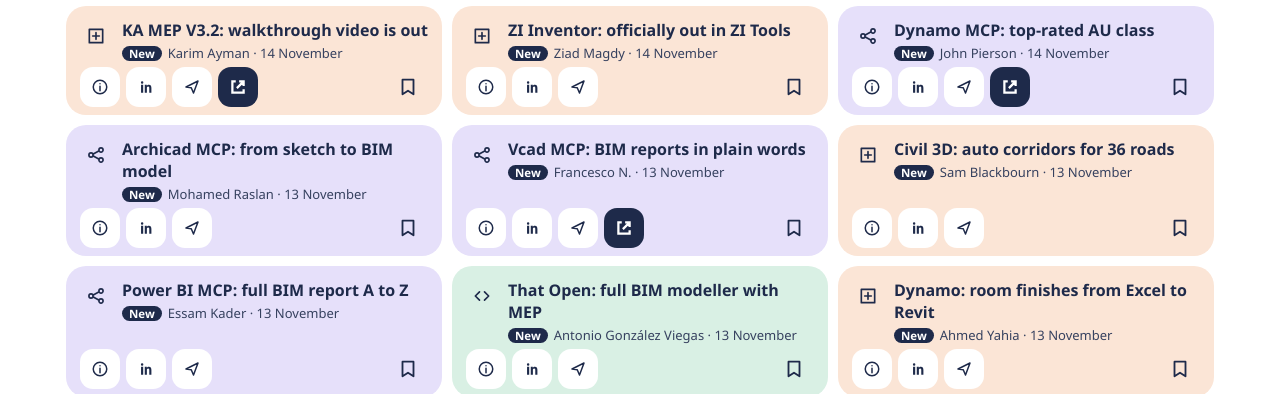
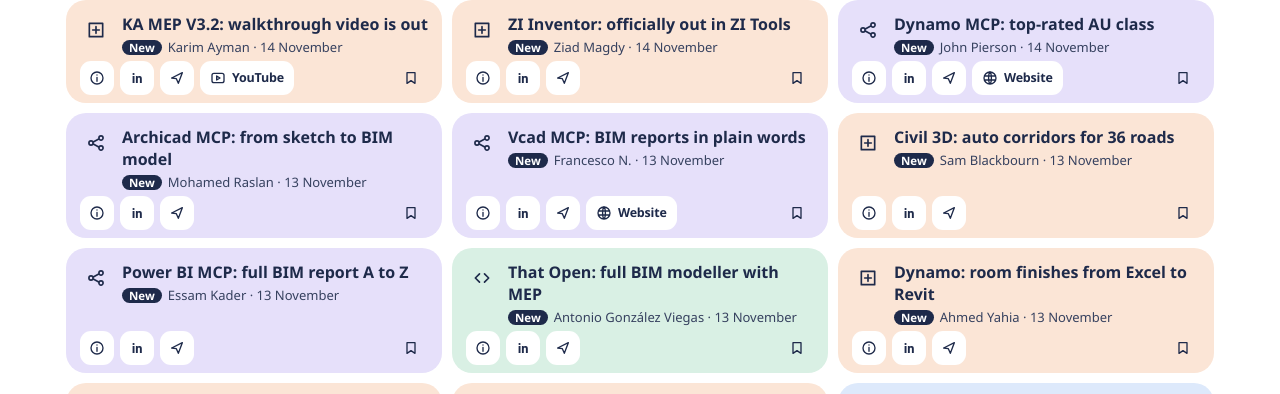
Before and after one commit to Mohamed-Elmasri/RadioBIM, a plain HTML site: page site/index.html in a window 1280 px wide. Shown: the part 341-735 px from the top of the page. Drawn offline with Linux system fonts and the light colour scheme; a web font is replaced by a local one.

Commit message:
Site: tool buttons by destination, link-type chips, reset button, A/ع icon, compact card buttons
Co-Authored-By: Claude Opus 5.5 <noreply@anthropic.com>
Claude-Session: https://claude.ai/code/session_017HQWjPdsKD8L1VWuYtqaon

```diff
--- a/site/index.html
+++ b/site/index.html
@@ -79,6 +79,12 @@ a.ib{text-decoration:none}
 .lbar{display:flex;justify-content:space-between;align-items:center;direction:ltr;margin:4px 0 10px}
 .xall{height:32px;padding:0 10px;border-radius:10px;border:0;background:var(--chip);color:var(--fg);display:inline-flex;align-items:center;gap:6px;font:inherit;font-size:12.5px;font-weight:700;cursor:pointer}
 .fgrp{display:flex;gap:14px}
+.xgrp{display:flex;gap:8px}
+.dbar{display:flex;flex-wrap:wrap;gap:8px;margin:-2px 0 12px}
+.lbar .ib.nw.dchip,.dbar .ib.nw{height:32px;border-radius:10px;padding:0 6px 0 9px;gap:6px;font-size:12.5px;cursor:pointer}
+.dbar .ib svg{width:16px;height:16px}
+.dbar .ib .cin{min-width:20px;height:20px;padding:0 5px;border-radius:6px;font-size:11px}
+#bLang svg{width:24px;height:24px}
 .ib.nw{width:auto;padding:0 8px 0 12px;gap:7px;font-size:14px;cursor:pointer}
 .lbar .ib.nw{height:32px;border-radius:10px;padding:0 6px 0 10px;gap:6px;font-size:12.5px}
 .lbar .ib.nw svg{width:16px;height:16px}
@@ -99,7 +105,13 @@ html[dir="rtl"] .card h3,html[dir="rtl"] .more p{text-align:right}html[dir="ltr"
 .grp{display:flex;align-items:center;gap:6px;direction:ltr}
 .ab{flex:none;width:46px;height:46px;border-radius:16px;border:0;background:#FFFFFF;color:var(--ink);display:inline-flex;align-items:center;justify-content:center;text-decoration:none}
 .ab svg{width:20px;height:20px}
-.ab.tool,.ab.done,.ab[aria-expanded="true"]{background:var(--ink);color:#FFFFFF}
+.ab.tool{width:auto;padding:0 12px;gap:6px;max-width:150px}
+.ab .dn{font-size:13px;font-weight:700;letter-spacing:-.2px}
+.ab.tool{flex:0 1 auto;min-width:0}
+.acts .grp{min-width:0}
+.ab .dn{overflow:hidden;text-overflow:ellipsis;white-space:nowrap;min-width:0}
+@media (max-width:400px){.acts,.acts .grp{gap:5px}.acts .ab{width:40px;height:40px;border-radius:13px}.acts .ab.tool{width:auto;padding:0 9px;gap:4px}.ab .dn{font-size:12.5px}}
+.ab.done,.ab[aria-expanded="true"]{background:var(--ink);color:#FFFFFF}
 .ab.save{margin-inline-start:auto;background:none}
 .ab.save svg{width:22px;height:22px}
 .more{padding:2px 0 8px;display:flex;flex-direction:column;gap:8px}
@@ -116,7 +128,7 @@ html[dir="rtl"] .tags{justify-content:flex-end}
 [data-theme="dark"] .card .by{color:#9AA3B2}
 [data-theme="dark"] .card .by b{background:var(--ac);color:#161A22}
 [data-theme="dark"] .ab,[data-theme="dark"] .tags button{background:#2B313D;color:#DDE2EA}
-[data-theme="dark"] .ab.tool,[data-theme="dark"] .ab.done,[data-theme="dark"] .ab[aria-expanded="true"]{background:var(--ac);color:#161A22}
+[data-theme="dark"] .ab.done,[data-theme="dark"] .ab[aria-expanded="true"]{background:var(--ac);color:#161A22}
 [data-theme="dark"] .ab.save{background:none}
 [data-theme="dark"] .more p{color:#C3CAD6}
 .tagsel{display:flex;flex-wrap:wrap;align-items:center;gap:4px;margin-bottom:8px;padding:4px 6px;border-radius:12px;background:var(--chip)}
@@ -139,6 +151,11 @@ footer a{color:var(--brand);font-weight:700}
 @media (max-width:440px){header{gap:4px}.ib{width:36px;height:36px;border-radius:12px}.ib svg{width:19px;height:19px}.brand b{font-size:18px}.brand{gap:5px}.sep{margin:0 1px}}
 @media (max-width:389px){header{gap:3px}.ib{width:33px;height:33px;border-radius:11px}.ib svg{width:18px;height:18px}.brand b{font-size:17px}.sep{margin:0}}
 @media (max-width:339px){.ib{width:30px;height:30px}.brand b{font-size:19px}}
+
+.acts .ab{width:38px;height:38px;border-radius:12px}.acts .ab svg{width:18px;height:18px}.acts .ab.tool{width:auto;padding:0 11px}
+@media (min-width:560px){.acts .ab{width:34px;height:34px;border-radius:11px}.acts .ab svg{width:16px;height:16px}.acts .ab.tool{padding:0 10px}.ab .dn{font-size:12.5px}}
+@media (max-width:400px){.acts .ab{width:36px;height:36px;border-radius:11px}.acts .ab.tool{width:auto;padding:0 9px;gap:4px}.ab .dn{font-size:12.5px}}
+@media (hover:hover){.ab.tool:hover{background:var(--ink);color:#FFFFFF}[data-theme="dark"] .ab.tool:hover{background:var(--ac);color:#161A22}}
 </style>
 </head>
 <body>
@@ -165,6 +182,7 @@ footer a{color:var(--brand);font-weight:700}
 const P=d=>`<svg viewBox="0 0 24 24" fill="none" stroke="currentColor" stroke-width="2" stroke-linejoin="round" stroke-linecap="round" aria-hidden="true"><path d="${d}"/></svg>`;
 const IC={
  expand:'M7 9l5-5 5 5M7 15l5 5 5-5',
+ reset:'M4 5v5h5M5.3 15a7.5 7.5 0 1 0 1.6-7.8L4 10',
  collapse:'M7 4l5 5 5-5M7 20l5-5 5 5',
  guide:'M12 21a9 9 0 1 0 0-18 9 9 0 0 0 0 18zM9.5 9.2a2.6 2.6 0 0 1 5 .9c0 1.8-2.5 2.3-2.5 3.9M12 17h.01',
  all:'M4 4h7v7H4zM13 4h7v7h-7zM4 13h7v7H4zM13 13h7v7h-7z',
@@ -187,6 +205,24 @@ const IC={
  x:'M6 6l12 12M18 6L6 18',
  info:'M12 11v6M12 7.5v.01M21 12a9 9 0 1 1-18 0 9 9 0 0 1 18 0z'
 };
+const DEST=[
+ [/github\.com|gitlab\.com/,'GitHub','M8 7l-5 5 5 5M16 7l5 5-5 5M14 4l-4 16'],
+ [/youtube\.com|youtu\.be/,'YouTube','M3 8a3 3 0 0 1 3-3h12a3 3 0 0 1 3 3v8a3 3 0 0 1-3 3H6a3 3 0 0 1-3-3zM10 9l5 3-5 3z'],
+ [/drive\.google|docs\.google|dropbox|onedrive|sharepoint/,'Drive','M3 7a2 2 0 0 1 2-2h4l2 2h8a2 2 0 0 1 2 2v8a2 2 0 0 1-2 2H5a2 2 0 0 1-2-2z'],
+ [/forms\.gle|forms\.office|typeform|\/forms\//,'Form','M9 3h6v3H9zM7 4H5v17h14V4h-2M8 11h8M8 15h5'],
+ [/marketplace|apps\.autodesk|appsource|store\.|payhip|gumroad|shop|kickstarter/,'Store','M5 8h14l-1 12H6zM9 8V6a3 3 0 0 1 6 0v2'],
+ [/udemy|coursera|course|academy|learn/,'Course','M2 9l10-5 10 5-10 5zM6 11v5c3.5 2.5 8.5 2.5 12 0v-5'],
+];
+const LBL={'GitHub':0,'YouTube':1,'Drive':2,'التسجيل':3,'App Store':4,'الشراء':4,'Udemy':5};
+const WEB='M12 3a9 9 0 1 0 0 18 9 9 0 0 0 0-18zM3.5 9h17M3.5 15h17M12 3c2.8 3 2.8 15 0 18M12 3c-2.8 3-2.8 15 0 18';
+const DLBL={ar:{Form:'استمارة',Store:'المتجر',Course:'الكورس',web:'الموقع'},en:{Form:'Form',Store:'Store',Course:'Course',web:'Website'}};
+const DKEYS=['GitHub','YouTube','Drive','Store','Form','Course','web'];
+function dkey(i){const n=dest(i).n; return DKEYS.includes(n)?n:'web';}
+function dIcon(k){const d=DEST.find(x=>x[1]===k); return d?d[2]:WEB;}
+function dLabel(d){const m=DLBL[lang]; return m[d.n]||(/^(YouTube|GitHub|Drive)$/.test(d.n)?d.n:m.web);}
+function dest(i){let h='';try{h=new URL(i.link).hostname.replace(/^www\./,'')}catch(e){}
+ if(!/lnkd\.in|shorturl|bit\.ly/.test(h)){const d=DEST.find(x=>x[0].test(i.link)); if(d) return {n:d[1],ic:d[2]}; return {n:h,ic:WEB};}
+ const k=LBL[i.linkLabel]; if(k!=null) return {n:DEST[k][1],ic:DEST[k][2]}; return {n:'',ic:WEB};}
 const GO='<svg viewBox="0 0 16 16" fill="none" stroke="currentColor" stroke-width="2" aria-hidden="true"><path d="M6 3H3v10h10v-3M9 3h4v4M13 3 7 9"/></svg>';
 const LI='<svg viewBox="0 0 16 16" fill="currentColor" aria-hidden="true"><path d="M3.6 5.9h1.9V13H3.6zM4.55 2.9a1.1 1.1 0 1 1 0 2.2 1.1 1.1 0 0 1 0-2.2zM6.9 5.9h1.8v1h.03c.25-.48.87-.98 1.8-.98 1.92 0 2.27 1.26 2.27 2.9V13h-1.9V9.2c0-.7-.01-1.6-.98-1.6-.98 0-1.13.77-1.13 1.55V13H6.9z"/></svg>';
 const BG={all:'#EEF1F8',ai:'#DDE9FB',mcp:'#E6E0FA',addins:'#FBE5D6',opensource:'#D9F0E4',courses:'#FBEFC9',ideas:'#F8DDEA',tools:'#E4EDCB'};
@@ -198,12 +234,12 @@ const SEC={
  en:{all:'All',ai:'AI',mcp:'MCP',addins:'Add-ins',opensource:'Open Source',courses:'Courses',ideas:'Ideas',tools:'Tools'}
 };
 const STR={
- ar:{search:'بحث',expandAll:'افتح الكل',collapseAll:'اقفل الكل',guide:'إزاي تستخدم الموقع',hint:'أداة، شخص، أو كلمة',saved:'المحفوظ',tagsT:'التاجز المختارة',clearTags:'امسح التاجز',removeTag:'شيل التاج',matchN:'مطابق',links:'البوستات اللي فيها لينك أداة',withLink:'فيها لينك أداة',switchTo:'Switch to English',other:'EN',dark:'الوضع الغامق',light:'الوضع الفاتح',openTool:'افتح الأداة',openPost:'افتح البوست على LinkedIn',share:'ابعته لزميل',copied:'اللينك اتنسخ',info:'اعرض الوصف',save:'احفظ البوست',unsave:'شيله من المحفوظ',isNew:'جديد',newN:'جديد',savedN:'محفوظ',updated:'آخر تحديث',posts:'بوست',noSaved:'لسه ماحفظتش حاجة. دوس على علامة الحفظ في أي بوست.',noMatch:'مفيش بوستات مطابقة.',more:'اعرض أكتر',left:'باقي',err:'ملف البيانات مش موجود أو فيه خطأ.',note:'المصدر: بوستات LinkedIn. التاريخ تقريبي حسب عمر البوست وقت المسح.'},
- en:{search:'Search',expandAll:'Expand all',collapseAll:'Collapse all',guide:'How to use RadioBIM',hint:'Tool, person or keyword',saved:'Saved',tagsT:'Selected tags',clearTags:'Clear tags',removeTag:'Remove tag',matchN:'matching',links:'Posts with a tool link',withLink:'with a tool link',switchTo:'التحويل للعربي',other:'ع',dark:'Dark mode',light:'Light mode',openTool:'Open the tool',openPost:'Open the post on LinkedIn',share:'Send to a colleague',copied:'Link copied',info:'Show description',save:'Save post',unsave:'Remove from saved',isNew:'New',newN:'new',savedN:'saved',updated:'Updated',posts:'posts',noSaved:'Nothing saved yet. Tap the bookmark on any post.',noMatch:'No posts match.',more:'Show more',left:'left',err:'The data file is missing or broken.',note:'Source: LinkedIn posts. Dates are approximate, based on post age at scan time.'}
+ ar:{search:'بحث',expandAll:'افتح الكل',reset:'إعادة ضبط',collapseAll:'اقفل الكل',guide:'إزاي تستخدم الموقع',hint:'أداة، شخص، أو كلمة',saved:'المحفوظ',tagsT:'التاجز المختارة',clearTags:'امسح التاجز',removeTag:'شيل التاج',matchN:'مطابق',links:'البوستات اللي فيها لينك أداة',withLink:'فيها لينك أداة',switchTo:'Switch to English',other:'EN',dark:'الوضع الغامق',light:'الوضع الفاتح',openTool:'افتح الأداة',openPost:'افتح البوست على LinkedIn',share:'ابعته لزميل',copied:'اللينك اتنسخ',info:'اعرض الوصف',save:'احفظ البوست',unsave:'شيله من المحفوظ',isNew:'جديد',newN:'جديد',savedN:'محفوظ',updated:'آخر تحديث',posts:'بوست',noSaved:'لسه ماحفظتش حاجة. دوس على علامة الحفظ في أي بوست.',noMatch:'مفيش بوستات مطابقة.',more:'اعرض أكتر',left:'باقي',err:'ملف البيانات مش موجود أو فيه خطأ.',note:'المصدر: بوستات LinkedIn. التاريخ تقريبي حسب عمر البوست وقت المسح.'},
+ en:{search:'Search',expandAll:'Expand all',reset:'Reset',collapseAll:'Collapse all',guide:'How to use RadioBIM',hint:'Tool, person or keyword',saved:'Saved',tagsT:'Selected tags',clearTags:'Clear tags',removeTag:'Remove tag',matchN:'matching',links:'Posts with a tool link',withLink:'with a tool link',switchTo:'التحويل للعربي',other:'ع',dark:'Dark mode',light:'Light mode',openTool:'Open the tool',openPost:'Open the post on LinkedIn',share:'Send to a colleague',copied:'Link copied',info:'Show description',save:'Save post',unsave:'Remove from saved',isNew:'New',newN:'new',savedN:'saved',updated:'Updated',posts:'posts',noSaved:'Nothing saved yet. Tap the bookmark on any post.',noMatch:'No posts match.',more:'Show more',left:'left',err:'The data file is missing or broken.',note:'Source: LinkedIn posts. Dates are approximate, based on post age at scan time.'}
 };
 const H=document.documentElement, $=id=>document.getElementById(id);
 const esc=s=>String(s??'').replace(/[&<>"]/g,c=>({'&':'&amp;','<':'&lt;','>':'&gt;','"':'&quot;'}[c]));
-let DATA=null, lang=H.lang==='ar'?'ar':'en', sec='all', onlySaved=false, onlyLink=false, onlyNew=false, searching=false, q='', limit=30;
+let DATA=null, lang=H.lang==='ar'?'ar':'en', sec='all', onlySaved=false, onlyLink=false, onlyNew=false, linkType='', searching=false, q='', limit=30;
 let saved=new Set(); try{saved=new Set(JSON.parse(store.get('rbSaved')||'[]'))}catch(e){}
 const open=new Set(), tagsOn=new Set();
 const tagOk=i=>{if(!tagsOn.size) return true; const tg=i.tags||[]; for(const x of tagsOn) if(!tg.includes(x)) return false; return true;}; let copiedId=null, copiedT=0;
@@ -217,7 +253,7 @@ function chrome(){
   $('bSearch').innerHTML=P(IC.search); $('bGuide').innerHTML=P(IC.guide); $('bGuide').setAttribute('aria-label',s.guide); $('bGuide').title=s.guide; $('bGuide').href=(/radiobim\.com$/.test(location.hostname)||location.hostname==='localhost'?'guide.html':'https://radiobim.com/guide.html')+'?lang='+lang; $('bGuide').target=/radiobim\.com$/.test(location.hostname)||location.hostname==='localhost'?'_self':'_blank'; $('bSearch').setAttribute('aria-label',s.search); $('bSearch').title=s.search; $('bSearch').setAttribute('aria-pressed',searching);
   $('bSaved').innerHTML=P(IC.mark).replace('fill="none"',`fill="${onlySaved?'currentColor':'none'}"`)+(saved.size?`<em class="cnt">${saved.size}</em>`:'');
   $('bSaved').setAttribute('aria-label',s.saved+': '+saved.size); $('bSaved').title=s.saved; $('bSaved').setAttribute('aria-pressed',onlySaved);
-  $('bLang').innerHTML=P(IC.globe); $('bLang').setAttribute('aria-label',s.switchTo); $('bLang').title=s.switchTo;
+  $('bLang').innerHTML='<svg viewBox="0 0 24 24" aria-hidden="true"><rect x="1.5" y="1.5" width="13" height="13" rx="3.2" fill="currentColor"/><text x="8" y="11.6" text-anchor="middle" font-size="9.5" font-weight="800" font-family="inherit" fill="var(--chip)">A</text><rect x="9.5" y="9.5" width="13" height="13" rx="3.2" fill="currentColor" stroke="var(--chip)" stroke-width="1.6"/><text x="16" y="19.6" text-anchor="middle" font-size="10" font-weight="800" font-family="inherit" fill="var(--chip)">ع</text></svg>'; $('bLang').setAttribute('aria-label',s.switchTo); $('bLang').title=s.switchTo;
   $('bTheme').innerHTML=P(dark?IC.sun:IC.moon); $('bTheme').setAttribute('aria-label',dark?s.light:s.dark); $('bTheme').title=dark?s.light:s.dark; $('bTheme').setAttribute('aria-pressed',dark);
   const row=$('searchRow'); row.hidden=!searching;
   if(searching&&!row.firstChild){row.innerHTML=P(IC.search)+'<input type="search" id="q">'; $('q').addEventListener('input',e=>{q=e.target.value; limit=30; tiles(); render();});}
@@ -228,6 +264,7 @@ function match(i){
   if(onlySaved&&!saved.has(i.id)) return false;
   if(onlyLink&&!i.link) return false;
   if(onlyNew&&!isNew(i)) return false;
+  if(linkType&&(!i.link||dkey(i)!==linkType)) return false;
   if(!tagOk(i)) return false;
   const k=q.trim().toLowerCase(); if(!k) return true;
   return [i.title,i.desc,i.title_en,i.desc_en,i.a,(i.tags||[]).join(' ')].join(' ').toLowerCase().includes(k);
@@ -236,7 +273,7 @@ function tiles(){
   const s=L(), ids=['all'].concat(DATA.sections.map(x=>x.id));
   $('tiles').innerHTML=ids.map(id=>{
     const inSec=DATA.items.filter(i=>id==='all'||i.c===id);
-    const tot=inSec.filter(i=>(!onlySaved||saved.has(i.id))&&(!onlyLink||i.link)&&(!onlyNew||isNew(i))&&tagOk(i)).length, n=inSec.filter(isNew).length;
+    const tot=inSec.filter(i=>(!onlySaved||saved.has(i.id))&&(!onlyLink||i.link)&&(!onlyNew||isNew(i))&&(!linkType||(i.link&&dkey(i)===linkType))&&tagOk(i)).length, n=inSec.filter(isNew).length;
     const name=SEC[lang][id]||id;
     return `<button type="button" class="tile" data-s="${esc(id)}" aria-pressed="${sec===id}" aria-label="${esc(name)}, ${tot} ${s.posts}${n?`, ${n} ${s.newN}`:''}" style="${VARS(id)}">${P(IC[id]||IC.all)}<span class="nm"><b>${esc(name)}</b><small>${tot}</small></span>${n?`<em>${n}</em>`:''}</button>`;
   }).join('');
@@ -251,7 +288,7 @@ function card(i){
    <button type="button" class="ab" data-info="${esc(i.id)}" aria-expanded="${op}" aria-label="${s.info}" title="${s.info}">${P(IC.info)}</button>
    <a class="ab" href="${esc(i.url)}" target="_blank" rel="noopener" aria-label="${s.openPost}" title="${s.openPost}">${LI}</a>
    <button type="button" class="ab${cp?' done':''}" data-share="${esc(i.id)}" aria-label="${cp?s.copied:s.share}" title="${cp?s.copied:s.share}">${P(cp?IC.check:IC.share)}</button>
-   ${i.link?`<a class="ab tool" href="${esc(i.link)}" target="_blank" rel="noopener" aria-label="${s.openTool}" title="${s.openTool}${i.linkLabel?': '+esc(i.linkLabel):''}">${GO}</a>`:''}
+   ${i.link?(()=>{const d=dest(i);return `<a class="ab tool" href="${esc(i.link)}" target="_blank" rel="noopener" aria-label="${s.openTool}${d.n?': '+esc(d.n):''}" title="${s.openTool}${d.n?': '+esc(d.n):''}">${P(d.ic)}<span class="dn">${esc(dLabel(d))}</span></a>`})():''}
    </span>
    <button type="button" class="ab save" data-save="${esc(i.id)}" aria-pressed="${sv}" aria-label="${sv?s.unsave:s.save}" title="${sv?s.unsave:s.save}">${P(IC.mark).replace('fill="none"',`fill="${sv?'currentColor':'none'}"`)}</button>
   </div>
@@ -272,11 +309,15 @@ window.addEventListener('load',()=>eqRows());
 function render(){
   const s=L();
   const list=DATA.items.filter(i=>(sec==='all'||i.c===sec)&&match(i)).sort((a,b)=>String(b.date).localeCompare(String(a.date))||String(b.added).localeCompare(String(a.added)));
-  const nN=DATA.items.filter(isNew).length, lN=DATA.items.filter(i=>i.link).length, nb=`<div class="fgrp" dir="${lang==='ar'?'rtl':'ltr'}">${nN?`<button type="button" class="ib nw" id="bNew" aria-pressed="${onlyNew}" title="${lang==='ar'?'اعرض الجديد بس':'Show new posts only'}">${s.isNew}<em class="cin">${nN}</em></button>`:''}<button type="button" class="ib nw" id="bLink" aria-pressed="${onlyLink}" aria-label="${s.links}: ${lN}" title="${s.links}">${P(IC.link)}<em class="cin">${lN}</em></button></div>`;
-  if(!list.length){$('out').innerHTML=`<div class="lbar">${lang==='ar'?'<span></span>':nb}${lang==='ar'?nb:''}</div><p class="empty">${onlySaved&&!saved.size?s.noSaved:s.noMatch}</p>`; return;}
+  const inS=i=>sec==='all'||i.c===sec, cnt=(f,set)=>{const sv=[onlyNew,onlyLink,linkType]; set(); const n=DATA.items.filter(i=>inS(i)&&match(i)&&f(i)).length; [onlyNew,onlyLink,linkType]=sv; return n;};
+  const nN=cnt(isNew,()=>{onlyNew=false}), lN=cnt(i=>i.link,()=>{onlyLink=false;linkType=''}), nb=`<div class="fgrp" dir="${lang==='ar'?'rtl':'ltr'}">${DATA.items.some(isNew)?`<button type="button" class="ib nw" id="bNew" aria-pressed="${onlyNew}" title="${lang==='ar'?'اعرض الجديد بس':'Show new posts only'}">${s.isNew}<em class="cin">${nN}</em></button>`:''}<button type="button" class="ib nw" id="bLink" aria-pressed="${onlyLink}" aria-label="${s.links}: ${lN}" title="${s.links}">${P(IC.link)}<em class="cin">${lN}</em></button></div>`;
+  const dc={}; if(onlyLink){const lt=linkType; linkType=''; DATA.items.forEach(i=>{if(i.link&&inS(i)&&match(i)){const k=dkey(i); dc[k]=(dc[k]||0)+1;}}); linkType=lt;}
+  const db=onlyLink?`<div class="dbar" dir="${lang==='ar'?'rtl':'ltr'}">${DKEYS.filter(k=>dc[k]||k===linkType).map(k=>{const nm=dLabel({n:k==='web'?'':k}); return `<button type="button" class="ib nw dchip" data-dk="${k}" aria-pressed="${linkType===k}" title="${esc(nm)}" aria-label="${esc(nm)}: ${dc[k]}">${P(dIcon(k))}<em class="cin">${dc[k]||0}</em></button>`}).join('')}</div>`:'';
+  const rbE=(onlyNew||onlyLink||onlySaved||sec!=='all'||tagsOn.size||q)?`<button type="button" class="xall" id="xReset" title="${s.reset}" aria-label="${s.reset}">${P(IC.reset)}<span>${s.reset}</span></button>`:'<span></span>';
+  if(!list.length){$('out').innerHTML=`<div class="lbar">${lang==='ar'?rbE:nb}${lang==='ar'?nb:rbE}</div>${db}<p class="empty">${onlySaved&&!saved.size?s.noSaved:s.noMatch}</p>`; return;}
   const rest=list.length-limit;
   const shown=list.slice(0,limit), allOpen=shown.length>0&&shown.every(i=>open.has(i.id));
-  $('out').innerHTML=`<div class="lbar">${lang==='ar'?'':nb}<button type="button" class="xall" id="xAll" aria-label="${allOpen?s.collapseAll:s.expandAll}" title="${allOpen?s.collapseAll:s.expandAll}">${P(allOpen?IC.collapse:IC.expand)}<span>${allOpen?s.collapseAll:s.expandAll}</span></button>${lang==='ar'?nb:''}</div><div class="list">${shown.map(card).join('')}</div>`+(rest>0?`<button type="button" class="loadmore" id="more">${s.more} (${s.left} ${rest})</button>`:''); eqRows();
+  $('out').innerHTML=`<div class="lbar">${lang==='ar'?'':nb}${(()=>{const act=onlyNew||onlyLink||onlySaved||sec!=='all'||tagsOn.size||q; const rb=act?`<button type="button" class="xall" id="xReset" title="${s.reset}" aria-label="${s.reset}">${P(IC.reset)}<span>${s.reset}</span></button>`:''; const xb=`<button type="button" class="xall" id="xAll" aria-label="${allOpen?s.collapseAll:s.expandAll}" title="${allOpen?s.collapseAll:s.expandAll}">${P(allOpen?IC.collapse:IC.expand)}<span>${allOpen?s.collapseAll:s.expandAll}</span></button>`; return `<div class="xgrp">${lang==='ar'?xb+rb:rb+xb}</div>`})()}${lang==='ar'?nb:''}</div>${db}<div class="list">${shown.map(card).join('')}</div>`+(rest>0?`<button type="button" class="loadmore" id="more">${s.more} (${s.left} ${rest})</button>`:''); eqRows();
 }
 function tagbar(){
   const s=L(), el=$('tagSel'); el.hidden=!tagsOn.size; if(!tagsOn.size){el.innerHTML=''; return;}
@@ -296,8 +337,10 @@ $('out').onclick=async e=>{
   const b=e.target.closest('button');
   if(!b){ if(e.target.closest('a')) return; const c=e.target.closest('[data-card]'); if(!c) return; if(String(window.getSelection&&getSelection())) return; const id=c.dataset.card; open.has(id)?open.delete(id):open.add(id); render(); return; }
   if(b.id==='more'){limit+=30; render(); return;}
-  if(b.id==='bLink'){onlyLink=!onlyLink; limit=30; all(); return;}
+  if(b.dataset.dk){linkType=linkType===b.dataset.dk?'':b.dataset.dk; limit=30; all(); return;}
+  if(b.id==='bLink'){onlyLink=!onlyLink; if(!onlyLink) linkType=''; limit=30; all(); return;}
   if(b.id==='bNew'){onlyNew=!onlyNew; limit=30; all(); return;}
+  if(b.id==='xReset'){onlyNew=false; onlyLink=false; linkType=''; onlySaved=false; sec='all'; tagsOn.clear(); q=''; searching=false; limit=30; all(); return;}
   if(b.id==='xAll'){const ids=[...document.querySelectorAll('#out [data-card]')].map(x=>x.dataset.card); const all=ids.length&&ids.every(id=>open.has(id)); ids.forEach(id=>all?open.delete(id):open.add(id)); render(); return;}
   if(b.dataset.save){const id=b.dataset.save; saved.has(id)?saved.delete(id):saved.add(id); store.set('rbSaved',JSON.stringify([...saved])); all(); return;}
   if(b.dataset.info){const id=b.dataset.info; open.has(id)?open.delete(id):open.add(id); render(); return;}
```
